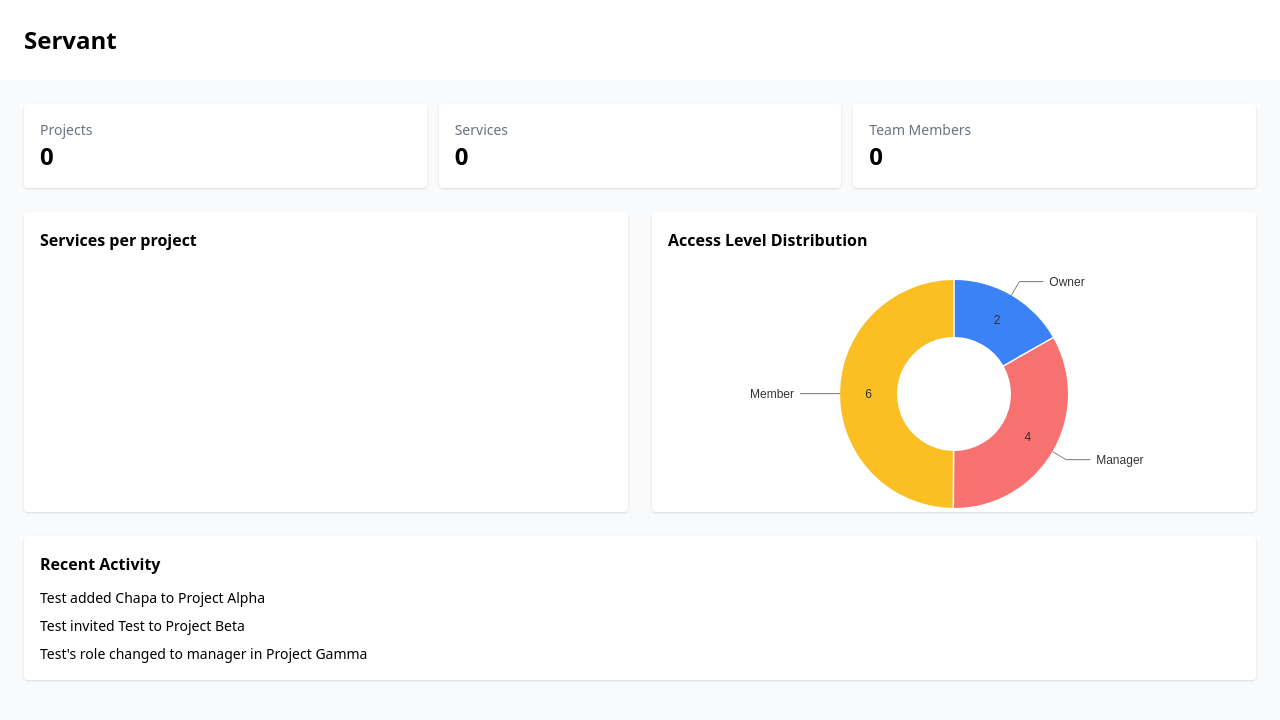
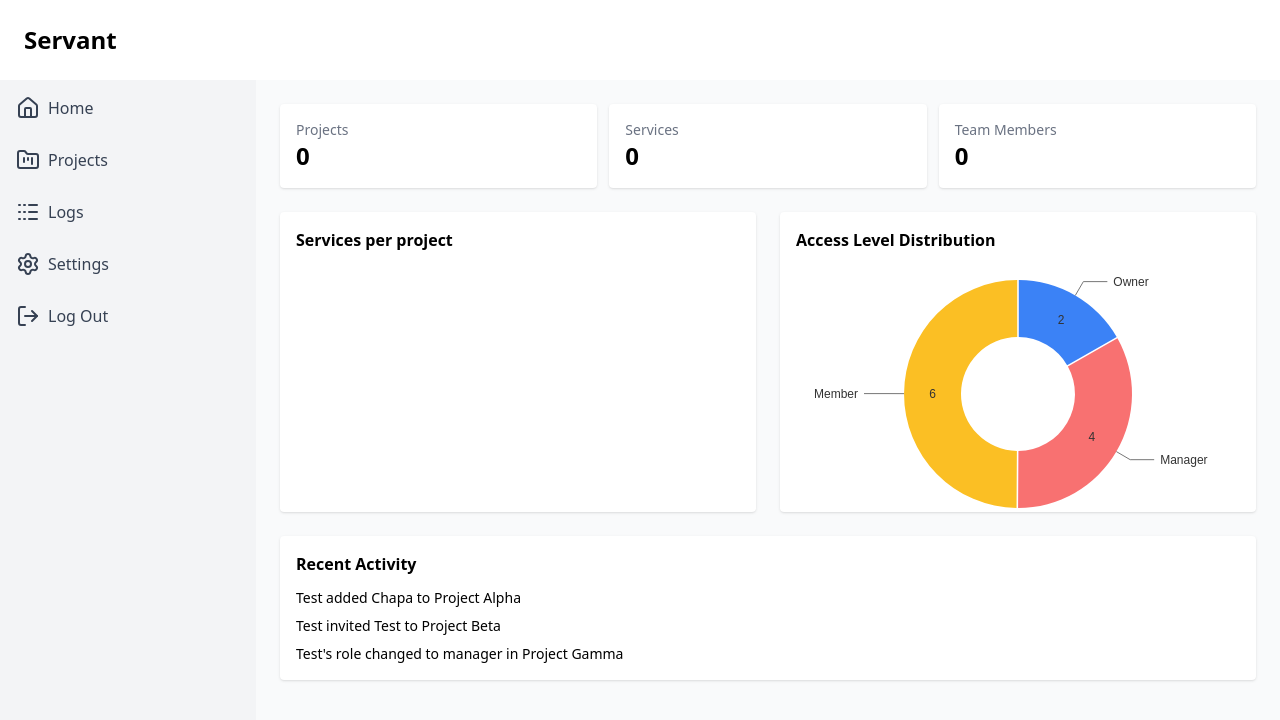
Before and after one commit to Yoni190/servant, a React app in the folder frontend/: page /home in a window 1280 px wide. Shown: the top 720 px of the page. Built offline with nearby package versions, Linux system fonts and the light colour scheme; the HTML template or start-up script is replaced by a standard one.

Commit message:
Show sidebar in larger screens

```diff
--- a/frontend/src/components/Sidebar.jsx
+++ b/frontend/src/components/Sidebar.jsx
@@ -9,7 +9,7 @@ const Sidebar = () => {
   const { t } = useTranslation();
 
   return (
-    <div className="bg-gray-100 hidden md:w-64 p-4 dark:bg-gray-800">
+    <div className="bg-gray-100 hidden md:block md:w-64 p-4 dark:bg-gray-800">
       <ul className='flex flex-col gap-5'>
         <li className="mb-2">
           <Link to="/home" className="text-gray-700 flex gap-2 dark:text-gray-300">
```
